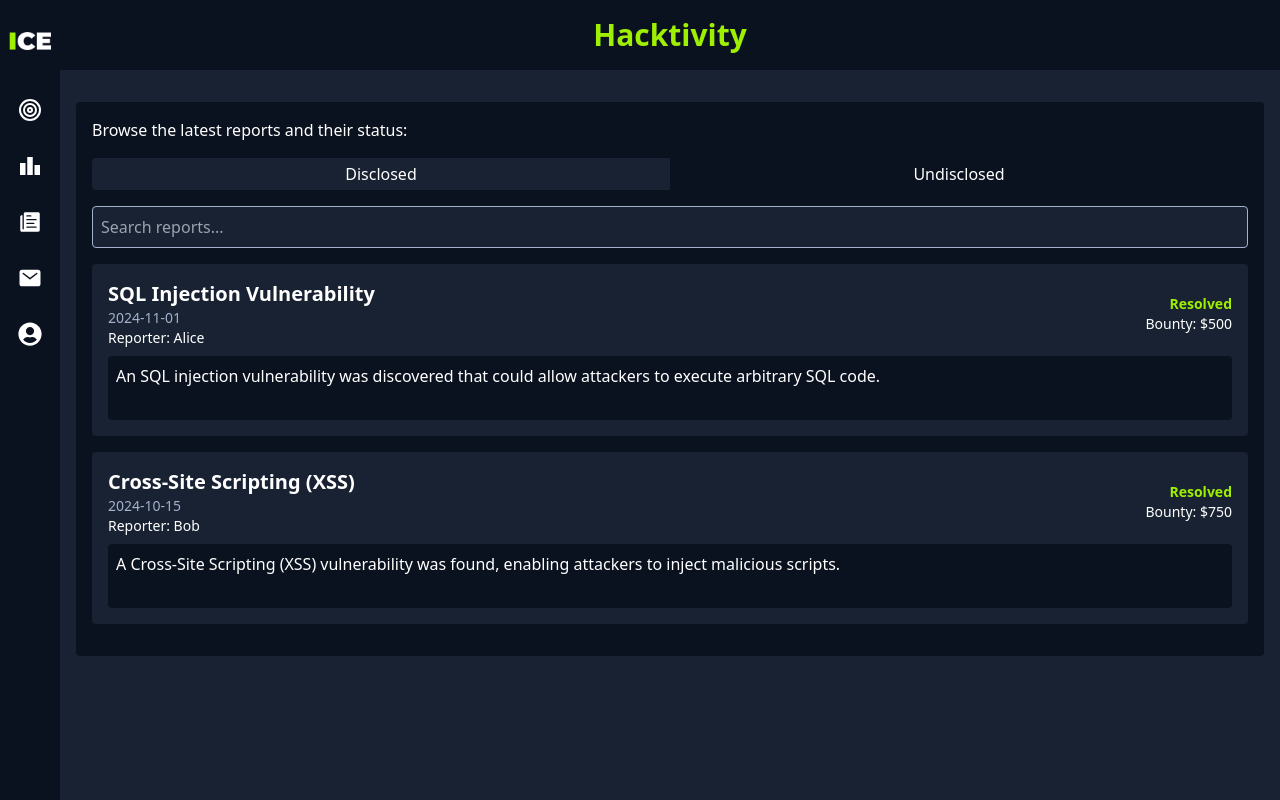
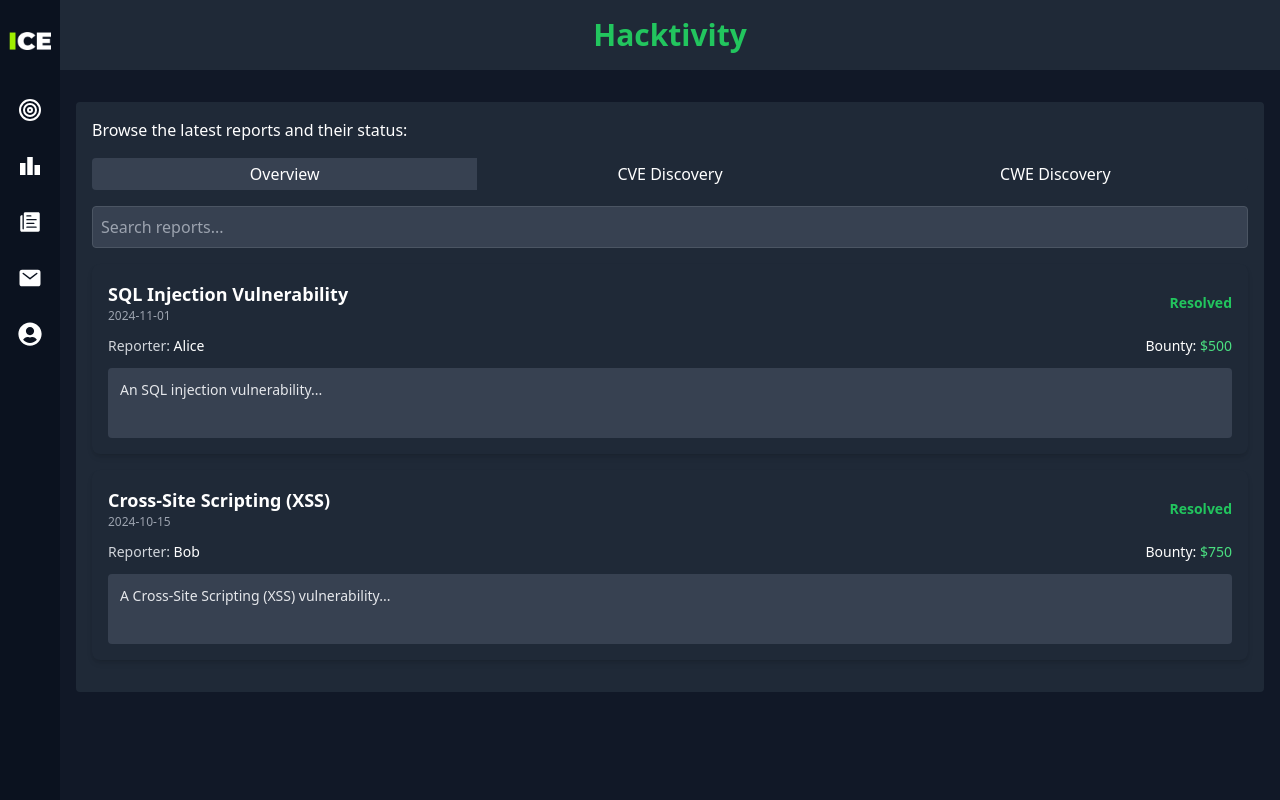
Before and after one commit to dinh-namle/ICE-INT3306-8, a React (Vite) app: page /Hacktivity in a window 1280 px wide. Built offline with nearby package versions, Linux system fonts and the light colour scheme.

Commit message:
update Hacktivity

```diff
--- /dev/null
+++ b/src/components/DiscoveryTable.tsx
@@ -0,0 +1,44 @@
+import React from 'react';
+
+interface DiscoveryTableProps {
+    headers: string[];
+    rows: Array<Record<string, string | number>>;
+    rowKeys: string[];
+}
+
+const DiscoveryTable: React.FC<DiscoveryTableProps> = ({ headers, rows, rowKeys }) => {
+    return (
+        <div className="overflow-x-auto bg-gray-800 rounded p-4">
+            <table className="min-w-full text-white">
+                <thead>
+                    <tr className="text-left text-gray-400">
+                        {headers.map((header, index) => (
+                            <th
+                                key={index}
+                                className={`p-2 ${header === 'Number of Reports' ? 'text-center' : ''}`}
+                            >
+                                {header}
+                            </th>
+                        ))}
+                    </tr>
+                </thead>
+                <tbody>
+                    {rows.map((row, index) => (
+                        <tr key={index} className="border-b border-gray-600">
+                            {rowKeys.map((key, idx) => (
+                                <td
+                                    key={idx}
+                                    className={`p-2 ${key === 'numReports' ? 'text-center' : ''}`}
+                                >
+                                    {row[key]}
+                                </td>
+                            ))}
+                        </tr>
+                    ))}
+                </tbody>
+            </table>
+        </div>
+    );
+};
+
+export default DiscoveryTable;
--- a/src/components/HacktivityItem.tsx
+++ b/src/components/HacktivityItem.tsx
@@ -1,34 +1,42 @@
 import React from 'react';
 
-interface HacktivityItemProps {
+interface OverviewItemProps {
     title: string;
     date: string;
     status: string;
-    bounty: string;
     reporter: string;
     shortInfo: string;
+    bounty: string;
 }
 
-const HacktivityItem: React.FC<HacktivityItemProps> = ({ title, date, status, bounty, reporter, shortInfo }) => {
+const HacktivityItem: React.FC<OverviewItemProps> = ({ title, date, status, reporter, shortInfo, bounty }) => {
     return (
-        <div className="bg-main1-2 text-white p-4 rounded mb-4 flex flex-col">
-            <div className="flex justify-between items-center mb-2">
+        <div className="bg-gray-800 text-white p-4 rounded-lg shadow-md mb-4 flex flex-col space-y-3">
+            <div className="flex justify-between items-center">
                 <div>
-                    <h3 className="text-xl font-semibold">{title}</h3>
-                    <p className="text-sm text-main1-3">{date}</p>
-                    <p className="text-sm">Reporter: {reporter}</p>
+                    <h3 className="text-lg font-bold">{title}</h3>
+                    <p className="text-xs text-gray-400">{date}</p>
                 </div>
                 <div className="text-right">
-                    <p className={`text-sm font-semibold ${status === 'Resolved' ? 'text-main2-1' : 'text-sub-1'}`}>{status}</p>
-                    <p className="text-sm">Bounty: {bounty}</p>
+                    <span className={`text-sm font-semibold ${status === 'Resolved' ? 'text-green-500' : 'text-yellow-500'}`}>
+                        {status}
+                    </span>
                 </div>
             </div>
-            <textarea
-                readOnly
-                value={shortInfo}
-                className="bg-main1-1 text-white p-2 rounded resize-none"
-                rows={2}
-            />
+
+            <div className="flex justify-between items-center text-sm">
+                <p className="text-gray-300">Reporter: <span className="font-medium text-white">{reporter}</span></p>
+                <p>Bounty: <span className="font-medium text-green-400">{bounty}</span></p>
+            </div>
+
+            <div className="bg-gray-700 text-gray-200 p-3 rounded">
+                <textarea
+                    readOnly
+                    value={shortInfo}
+                    className="w-full bg-transparent text-sm resize-none outline-none"
+                    rows={2}
+                />
+            </div>
         </div>
     );
 };
--- a/src/pages/Researcher/Hacktivity.tsx
+++ b/src/pages/Researcher/Hacktivity.tsx
@@ -1,73 +1,112 @@
+// Hacktivity.tsx
 import React, { useState } from 'react';
-import HacktivityItem from '../../components/HacktivityItem.tsx';
+import HacktivityItem from '../../components/HacktivityItem';
+import DiscoveryTable from '../../components/DiscoveryTable';
 
-const Hacktivity: React.FC = () => {
-    const [activeTab, setActiveTab] = useState<'disclosed' | 'undisclosed'>('disclosed');
-    const [searchTerm, setSearchTerm] = useState('');
-
-    const disclosedData = [
+const overviewData = [
     {
         title: 'SQL Injection Vulnerability',
         date: '2024-11-01',
         status: 'Resolved',
-            bounty: '$500',
         reporter: 'Alice',
-            shortInfo: 'An SQL injection vulnerability was discovered that could allow attackers to execute arbitrary SQL code.'
+        shortInfo: 'An SQL injection vulnerability...',
+        bounty: '$500'
     },
     {
         title: 'Cross-Site Scripting (XSS)',
         date: '2024-10-15',
         status: 'Resolved',
-            bounty: '$750',
         reporter: 'Bob',
-            shortInfo: 'A Cross-Site Scripting (XSS) vulnerability was found, enabling attackers to inject malicious scripts.'
+        shortInfo: 'A Cross-Site Scripting (XSS) vulnerability...',
+        bounty: '$750'
     },
 ];
 
-    const undisclosedData = [
+const cveDiscoveryData = [
     {
-            title: 'Remote Code Execution',
-            date: '2024-09-30',
-            status: 'Pending',
-            bounty: '$1,000',
-            reporter: 'Charlie',
-            shortInfo: 'A Remote Code Execution (RCE) vulnerability that could allow attackers to run arbitrary code on the server.'
+        h1Rank: '1',
+        cveId: 'CVE-2024-1234',
+        numReports: 3,
+        vendor: 'Vendor A',
+        product: 'Product X',
+        description: 'A critical SQL injection vulnerability',
+        epss: '0.8'
+    },
+    {
+        h1Rank: '2',
+        cveId: 'CVE-2024-5678',
+        numReports: 2,
+        vendor: 'Vendor B',
+        product: 'Product Y',
+        description: 'An XSS vulnerability found in Product Y',
+        epss: '0.6'
     },
 ];
 
-    const handleSearchChange = (e: React.ChangeEvent<HTMLInputElement>) => {
-        setSearchTerm(e.target.value);
-    };
+const cweDiscoveryData = [
+    {
+        cweId: 'CWE-89',
+        weaknessName: 'SQL Injection',
+        numReports: 10,
+        severity: 'High',
+        mitigation: 'Use parameterized queries to prevent SQL injection.'
+    },
+    {
+        cweId: 'CWE-79',
+        weaknessName: 'Cross-Site Scripting (XSS)',
+        numReports: 8,
+        severity: 'Medium',
+        mitigation: 'Escape untrusted data in HTML context.'
+    },
+];
 
-    const filteredData = (data: typeof disclosedData) => {
-        return data.filter(item =>
+const Hacktivity: React.FC = () => {
+    const [activeView, setActiveView] = useState<'overview' | 'cve' | 'cwe'>('overview');
+    const [searchTerm, setSearchTerm] = useState('');
+
+    const filteredOverviewData = overviewData.filter(item =>
         item.title.toLowerCase().includes(searchTerm.toLowerCase()) ||
-            item.reporter.toLowerCase().includes(searchTerm.toLowerCase()) ||
-            item.shortInfo.toLowerCase().includes(searchTerm.toLowerCase())
+        item.reporter.toLowerCase().includes(searchTerm.toLowerCase())
     );
-    };
+
+    const filteredCVEDiscoveryData = cveDiscoveryData.filter(item =>
+        item.cveId.toLowerCase().includes(searchTerm.toLowerCase()) ||
+        item.vendor.toLowerCase().includes(searchTerm.toLowerCase())
+    );
+
+    const filteredCWEDiscoveryData = cweDiscoveryData.filter(item =>
+        item.cweId.toLowerCase().includes(searchTerm.toLowerCase()) ||
+        item.weaknessName.toLowerCase().includes(searchTerm.toLowerCase())
+    );
 
     return (
-        <div className="bg-main1-2 min-h-screen w-full">
-            <div className="bg-main1-1 w-full h-[70px] flex items-center justify-center">
-                <h1 className="text-main2-1 text-3xl font-bold">Hacktivity</h1>
+        <div className="bg-gray-900 min-h-screen w-full text-white">
+            <div className="bg-gray-800 w-full h-[70px] flex items-center justify-center">
+                <h1 className="text-green-500 text-3xl font-bold">Hacktivity</h1>
             </div>
+
             <div className="container mx-auto p-4">
-                <div className="bg-main1-1 text-white p-4 rounded mt-4">
+                <div className="bg-gray-800 p-4 rounded mt-4">
                     <p className="mb-4">Browse the latest reports and their status:</p>
 
                     <div className="flex mb-4">
                         <button
-                            onClick={() => setActiveTab('disclosed')}
-                            className={`w-1/2 py-1 text-center ${activeTab === 'disclosed' ? 'bg-main1-2' : 'bg-main1-1'} rounded-l`}
+                            onClick={() => setActiveView('overview')}
+                            className={`w-1/3 py-1 text-center ${activeView === 'overview' ? 'bg-gray-700' : 'bg-gray-800'} rounded-l`}
                         >
-                            Disclosed
+                            Overview
                         </button>
                         <button
-                            onClick={() => setActiveTab('undisclosed')}
-                            className={`w-1/2 py-1 text-center ${activeTab === 'undisclosed' ? 'bg-main1-2' : 'bg-main1-1'} rounded-r`}
+                            onClick={() => setActiveView('cve')}
+                            className={`w-1/3 py-1 text-center ${activeView === 'cve' ? 'bg-gray-700' : 'bg-gray-800'}`}
                         >
-                            Undisclosed
+                            CVE Discovery
+                        </button>
+                        <button
+                            onClick={() => setActiveView('cwe')}
+                            className={`w-1/3 py-1 text-center ${activeView === 'cwe' ? 'bg-gray-700' : 'bg-gray-800'} rounded-r`}
+                        >
+                            CWE Discovery
                         </button>
                     </div>
 
@@ -76,41 +115,33 @@ const Hacktivity: React.FC = () => {
                             type="text"
                             placeholder="Search reports..."
                             value={searchTerm}
-                            onChange={handleSearchChange}
-                            className="w-full p-2 rounded bg-main1-2 text-white border border-main1-3"
+                            onChange={e => setSearchTerm(e.target.value)}
+                            className="w-full p-2 rounded bg-gray-700 text-white border border-gray-600"
                         />
                     </div>
 
-                    {activeTab === 'disclosed' && (
+                    {activeView === 'overview' && (
                         <div>
-                            {filteredData(disclosedData).map((item, index) => (
-                                <HacktivityItem
-                                    key={index}
-                                    title={item.title}
-                                    date={item.date}
-                                    status={item.status}
-                                    bounty={item.bounty}
-                                    reporter={item.reporter}
-                                    shortInfo={item.shortInfo}
-                                />
+                            {filteredOverviewData.map((item, index) => (
+                                <HacktivityItem key={index} {...item} />
                             ))}
                         </div>
                     )}
 
-                    {activeTab === 'undisclosed' && (
-                        <div>
-                            {filteredData(undisclosedData).map((item, index) => (
-                                <HacktivityItem
-                                    key={index}
-                                    title={item.title}
-                                    date={item.date}
-                                    status={item.status}
-                                    bounty={item.bounty}
-                                    reporter={item.reporter}
-                                    shortInfo={item.shortInfo}
+                    {activeView === 'cve' && (
+                        <DiscoveryTable
+                            headers={['H1 Rank', 'CVE ID', 'Number of Reports', 'Vendor', 'Product', 'Description', 'EPSS']}
+                            rows={filteredCVEDiscoveryData}
+                            rowKeys={['h1Rank', 'cveId', 'numReports', 'vendor', 'product', 'description', 'epss']}
                         />
-                            ))}
-                        </div>
+                    )}
+
+                    {activeView === 'cwe' && (
+                        <DiscoveryTable
+                            headers={['CWE ID', 'Weakness Name', 'Number of Reports', 'Severity', 'Mitigation']}
+                            rows={filteredCWEDiscoveryData}
+                            rowKeys={['cweId', 'weaknessName', 'numReports', 'severity', 'mitigation']}
+                        />
                     )}
                 </div>
             </div>
```
Lines whose indentation alone changed are shown as unchanged.
